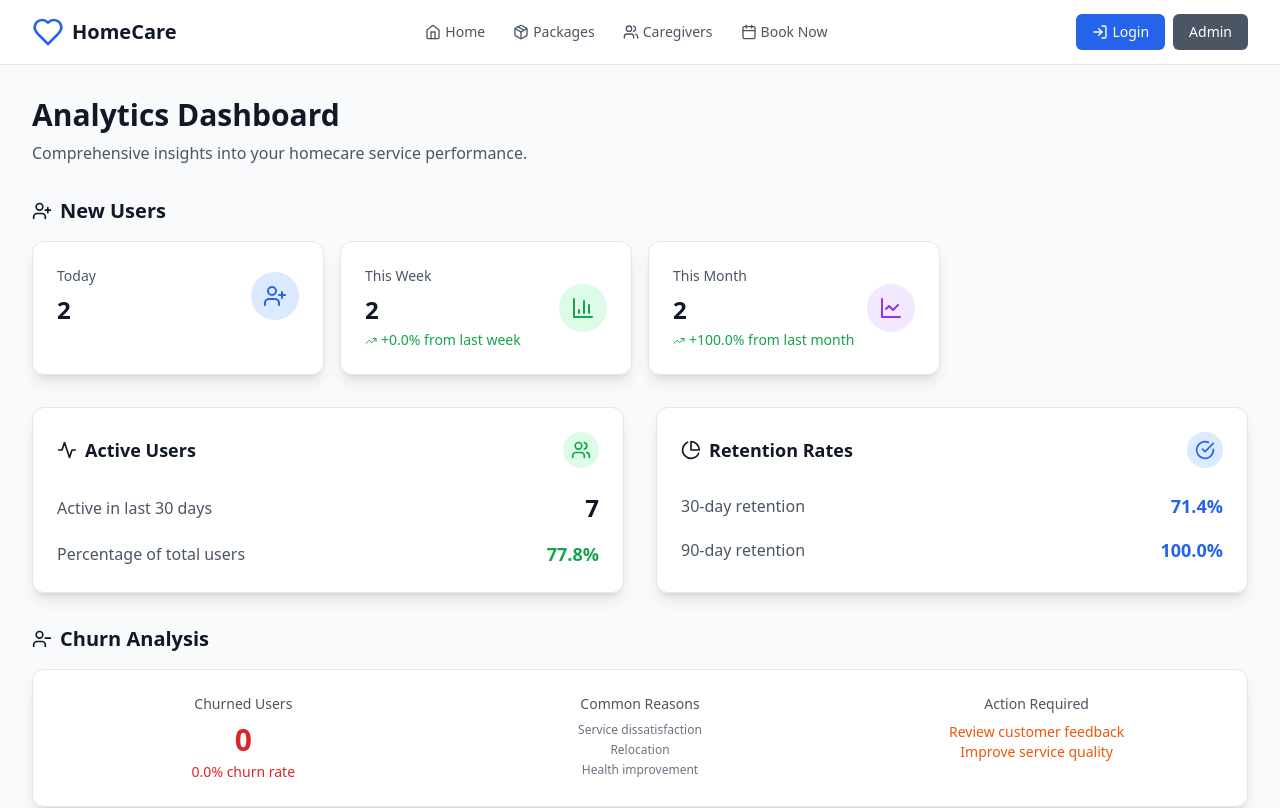
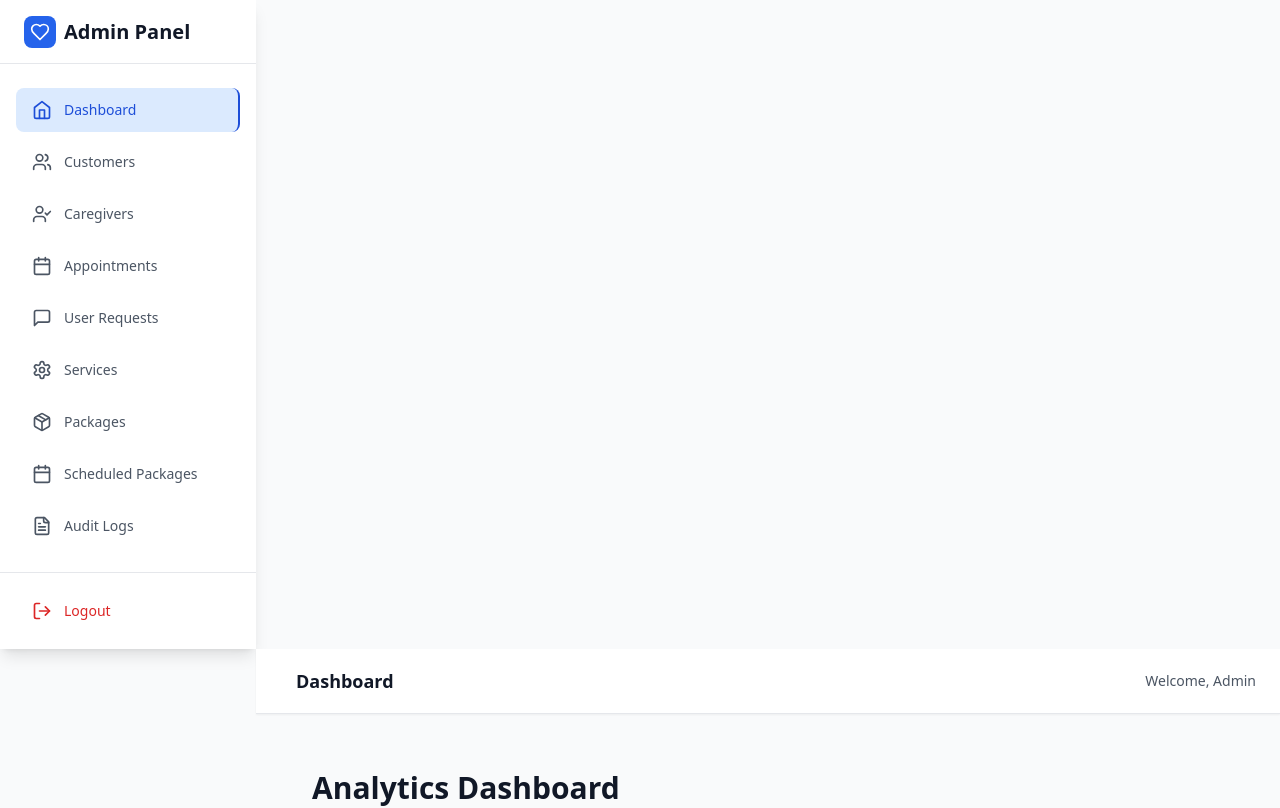
Before and after one commit to tinhobe159/homecare, a React (Vite) app: page /admin in a window 1280 px wide. Shown: the top 808 px of the page. Built offline with nearby package versions, Linux system fonts and the light colour scheme; data requests are answered from the project's data file.

Commit message:
Refactor App component to conditionally render Navbar and Footer based on admin routes. Introduce AppContent wrapper for improved layout management. Update Navbar to simplify navigation on admin pages, enhancing user experience and clarity.

```diff
--- a/src/App.jsx
+++ b/src/App.jsx
@@ -1,5 +1,5 @@
 import React from "react";
-import { BrowserRouter as Router, Routes, Route } from "react-router-dom";
+import { BrowserRouter as Router, Routes, Route, useLocation } from "react-router-dom";
 import { ToastContainer } from "react-toastify";
 import "react-toastify/dist/ReactToastify.css";
 
@@ -9,6 +9,7 @@ import { AuthProvider } from "./contexts/AuthContext";
 // Components
 import Navbar from "./components/common/Navbar";
 import Footer from "./components/common/Footer";
+import AdminLayout from "./components/admin/AdminLayout";
 
 // Pages
 import Homepage from "./pages/customer/Homepage";
@@ -33,12 +34,14 @@ import AdminScheduledPackages from "./pages/admin/AdminScheduledPackages";
 import CaregiverManagement from "./pages/admin/CaregiverManagement";
 import CaregiverAvailability from "./pages/admin/CaregiverAvailability";
 
-function App() {
+// Wrapper component to conditionally render Navbar
+const AppContent = () => {
+  const location = useLocation();
+  const isAdminPage = location.pathname.startsWith('/admin') && location.pathname !== '/admin/login';
+
   return (
-    <AuthProvider>
-      <Router>
     <div className="min-h-screen flex flex-col bg-gray-50">
-          <Navbar />
+      {!isAdminPage && <Navbar />}
       <main className="flex-grow">
         <Routes>
           {/* Customer Routes */}
@@ -51,19 +54,22 @@ function App() {
           <Route path="/caregivers" element={<CaregiversPage />} />
           <Route path="/caregivers/:id" element={<CaregiverDetailsPage />} />
 
+          {/* Admin Login Route (outside layout) */}
+          <Route path="/admin/login" element={<AdminLogin />} />
 
-              {/* Admin Routes */}
-              <Route path="/admin" element={<AdminDashboard />} />
-              <Route path="/admin/login" element={<AdminLogin />} />
-              <Route path="/admin/customers" element={<AdminCustomers />} />
-              <Route path="/admin/caregivers" element={<CaregiverManagement />} />
-              <Route path="/admin/caregivers/:id/availability" element={<CaregiverAvailability />} />
-              <Route path="/admin/appointments" element={<AdminAppointments />} />
-              <Route path="/admin/scheduled-packages" element={<AdminScheduledPackages />} />
-              <Route path="/admin/services" element={<AdminServices />} />
-              <Route path="/admin/packages" element={<AdminPackages />} />
-              <Route path="/admin/audit-logs" element={<AdminAuditLogs />} />
-              <Route path="/admin/user-requests" element={<AdminUserRequests />} />
+          {/* Admin Routes with Layout */}
+          <Route path="/admin" element={<AdminLayout />}>
+            <Route index element={<AdminDashboard />} />
+            <Route path="customers" element={<AdminCustomers />} />
+            <Route path="caregivers" element={<CaregiverManagement />} />
+            <Route path="caregivers/:id/availability" element={<CaregiverAvailability />} />
+            <Route path="appointments" element={<AdminAppointments />} />
+            <Route path="scheduled-packages" element={<AdminScheduledPackages />} />
+            <Route path="services" element={<AdminServices />} />
+            <Route path="packages" element={<AdminPackages />} />
+            <Route path="audit-logs" element={<AdminAuditLogs />} />
+            <Route path="user-requests" element={<AdminUserRequests />} />
+          </Route>
 
           {/* Add more routes as needed */}
           <Route
@@ -76,8 +82,16 @@ function App() {
           />
         </Routes>
       </main>
-          <Footer />
+      {!isAdminPage && <Footer />}
     </div>
+  );
+};
+
+function App() {
+  return (
+    <AuthProvider>
+      <Router>
+        <AppContent />
         <ToastContainer position="top-right" autoClose={3000} />
       </Router>
     </AuthProvider>
--- /dev/null
+++ b/src/components/admin/AdminLayout.jsx
@@ -0,0 +1,138 @@
+import React, { useState } from 'react';
+import { Link, useLocation, useNavigate, Outlet } from 'react-router-dom';
+import {
+  Home, Users, Calendar, Package, Settings,
+  LogOut, Menu, X, MessageSquare, BarChart3,
+  UserCheck, FileText, Heart
+} from 'lucide-react';
+import { useAuth } from '../../contexts/AuthContext';
+import { toast } from 'react-toastify';
+
+const AdminLayout = () => {
+  const location = useLocation();
+  const navigate = useNavigate();
+  const { logout } = useAuth();
+  const [sidebarOpen, setSidebarOpen] = useState(false);
+
+  const isActive = (path) => location.pathname === path;
+
+  const handleLogout = () => {
+    logout();
+    toast.success('Logged out successfully');
+    navigate('/admin/login');
+  };
+
+  const navItems = [
+    { path: '/admin', label: 'Dashboard', icon: Home },
+    { path: '/admin/customers', label: 'Customers', icon: Users },
+    { path: '/admin/caregivers', label: 'Caregivers', icon: UserCheck },
+    { path: '/admin/appointments', label: 'Appointments', icon: Calendar },
+    { path: '/admin/user-requests', label: 'User Requests', icon: MessageSquare },
+    { path: '/admin/services', label: 'Services', icon: Settings },
+    { path: '/admin/packages', label: 'Packages', icon: Package },
+    { path: '/admin/scheduled-packages', label: 'Scheduled Packages', icon: Calendar },
+    { path: '/admin/audit-logs', label: 'Audit Logs', icon: FileText },
+  ];
+
+  return (
+    <div className="min-h-screen bg-gray-50">
+      {/* Mobile sidebar overlay */}
+      {sidebarOpen && (
+        <div
+          className="fixed inset-0 z-40 bg-gray-600 bg-opacity-75 lg:hidden"
+          onClick={() => setSidebarOpen(false)}
+        />
+      )}
+
+      {/* Sidebar */}
+      <div className={`fixed inset-y-0 left-0 z-50 w-64 bg-white shadow-lg transform transition-transform duration-300 ease-in-out lg:translate-x-0 lg:static lg:inset-0 ${
+        sidebarOpen ? 'translate-x-0' : '-translate-x-full'
+      }`}>
+        <div className="flex flex-col h-full">
+          {/* Header */}
+          <div className="flex items-center justify-between h-16 px-6 border-b border-gray-200">
+            <Link to="/admin" className="flex items-center space-x-2">
+              <div className="w-8 h-8 bg-blue-600 rounded-lg flex items-center justify-center">
+                <Heart className="h-5 w-5 text-white" />
+              </div>
+              <span className="text-xl font-bold text-gray-900">Admin Panel</span>
+            </Link>
+            <button
+              onClick={() => setSidebarOpen(false)}
+              className="lg:hidden p-2 rounded-md text-gray-400 hover:text-gray-600 hover:bg-gray-100"
+            >
+              <X className="h-5 w-5" />
+            </button>
+          </div>
+
+          {/* Navigation */}
+          <nav className="flex-1 px-4 py-6 space-y-2 overflow-y-auto">
+            {navItems.map((item) => {
+              const Icon = item.icon;
+              return (
+                <Link
+                  key={item.path}
+                  to={item.path}
+                  onClick={() => setSidebarOpen(false)}
+                  className={`flex items-center space-x-3 px-4 py-3 rounded-lg text-sm font-medium transition-colors duration-200 ${
+                    isActive(item.path)
+                      ? 'bg-blue-100 text-blue-700 border-r-2 border-blue-700'
+                      : 'text-gray-600 hover:text-gray-900 hover:bg-gray-50'
+                  }`}
+                >
+                  <Icon className="h-5 w-5 flex-shrink-0" />
+                  <span className="truncate">{item.label}</span>
+                </Link>
+              );
+            })}
+          </nav>
+
+          {/* Footer */}
+          <div className="p-4 border-t border-gray-200">
+            <button
+              onClick={handleLogout}
+              className="flex items-center space-x-3 w-full px-4 py-3 rounded-lg text-sm font-medium text-red-600 hover:bg-red-50 transition-colors duration-200"
+            >
+              <LogOut className="h-5 w-5 flex-shrink-0" />
+              <span>Logout</span>
+            </button>
+          </div>
+        </div>
+      </div>
+
+      {/* Main content */}
+      <div className="lg:pl-64">
+        {/* Top bar */}
+        <div className="bg-white shadow-sm border-b border-gray-200 sticky top-0 z-30">
+          <div className="flex items-center justify-between h-16 px-4 sm:px-6">
+            <div className="flex items-center space-x-4">
+              <button
+                onClick={() => setSidebarOpen(true)}
+                className="lg:hidden p-2 rounded-md text-gray-400 hover:text-gray-600 hover:bg-gray-100"
+              >
+                <Menu className="h-5 w-5" />
+              </button>
+
+              <h1 className="text-lg font-semibold text-gray-900 truncate">
+                {navItems.find(item => isActive(item.path))?.label || 'Admin Panel'}
+              </h1>
+            </div>
+
+            <div className="flex items-center space-x-4">
+              <div className="hidden sm:flex items-center space-x-2 text-sm text-gray-600">
+                <span>Welcome, Admin</span>
+              </div>
+            </div>
+          </div>
+        </div>
+
+        {/* Page content */}
+        <main className="p-4 sm:p-6">
+          <Outlet />
+        </main>
+      </div>
+    </div>
+  );
+};
+
+export default AdminLayout;
--- a/src/components/common/Navbar.jsx
+++ b/src/components/common/Navbar.jsx
@@ -10,6 +10,7 @@ const Navbar = () => {
   const { isAdmin, currentUser, logout } = useAuth();
 
   const isActive = (path) => location.pathname === path;
+  const isAdminPage = location.pathname.startsWith('/admin') && location.pathname !== '/admin/login';
 
   const handleLogout = () => {
     logout();
@@ -30,18 +31,30 @@ const Navbar = () => {
     { path: '/payments', label: 'Payments', icon: CreditCard },
   ];
 
-  const adminNavItems = [
-    { path: '/admin', label: 'Dashboard', icon: Home },
-    { path: '/admin/customers', label: 'Customers', icon: Users },
-    { path: '/admin/caregivers', label: 'Caregivers', icon: Users },
-    { path: '/admin/appointments', label: 'Appointments', icon: Calendar },
-    { path: '/admin/user-requests', label: 'User Requests', icon: MessageSquare },
-    { path: '/admin/services', label: 'Services', icon: Settings },
-    { path: '/admin/packages', label: 'Packages', icon: Package },
-    { path: '/admin/audit-logs', label: 'Audit Logs', icon: Settings },
-  ];
+  // Don't show admin navigation items in the main navbar when on admin pages
+  const navItems = isAdmin && !isAdminPage ? [] : (currentUser ? authenticatedCustomerNavItems : customerNavItems);
 
-  const navItems = isAdmin ? adminNavItems : (currentUser ? authenticatedCustomerNavItems : customerNavItems);
+  // If we're on an admin page, show a simplified header
+  if (isAdminPage) {
+    return (
+      <nav className="bg-white shadow-lg border-b border-gray-200">
+        <div className="max-w-7xl mx-auto px-4 sm:px-6 lg:px-8">
+          <div className="flex justify-between h-16">
+            <div className="flex items-center">
+              <Link to="/admin" className="flex items-center space-x-2">
+                <Heart className="h-8 w-8 text-blue-600" />
+                <span className="text-xl font-bold text-gray-900">HomeCare Admin</span>
+              </Link>
+            </div>
+
+            <div className="flex items-center space-x-2">
+              <span className="text-sm text-gray-600">Admin Panel</span>
+            </div>
+          </div>
+        </div>
+      </nav>
+    );
+  }
 
   return (
     <nav className="bg-white shadow-lg border-b border-gray-200">
@@ -124,7 +137,7 @@ const Navbar = () => {
               <Link
                 key={item.path}
                 to={item.path}
-                className={`flex items-center space-x-2 px-3 py-2 rounded-md text-base font-medium transition-colors duration-200 ${
+                className={`flex items-center space-x-2 px-3 py-2 rounded-md text-base font-medium ${
                   isActive(item.path)
                     ? 'bg-blue-100 text-blue-700'
                     : 'text-gray-600 hover:text-gray-900 hover:bg-gray-100'
```
Lines whose indentation alone changed are shown as unchanged.
